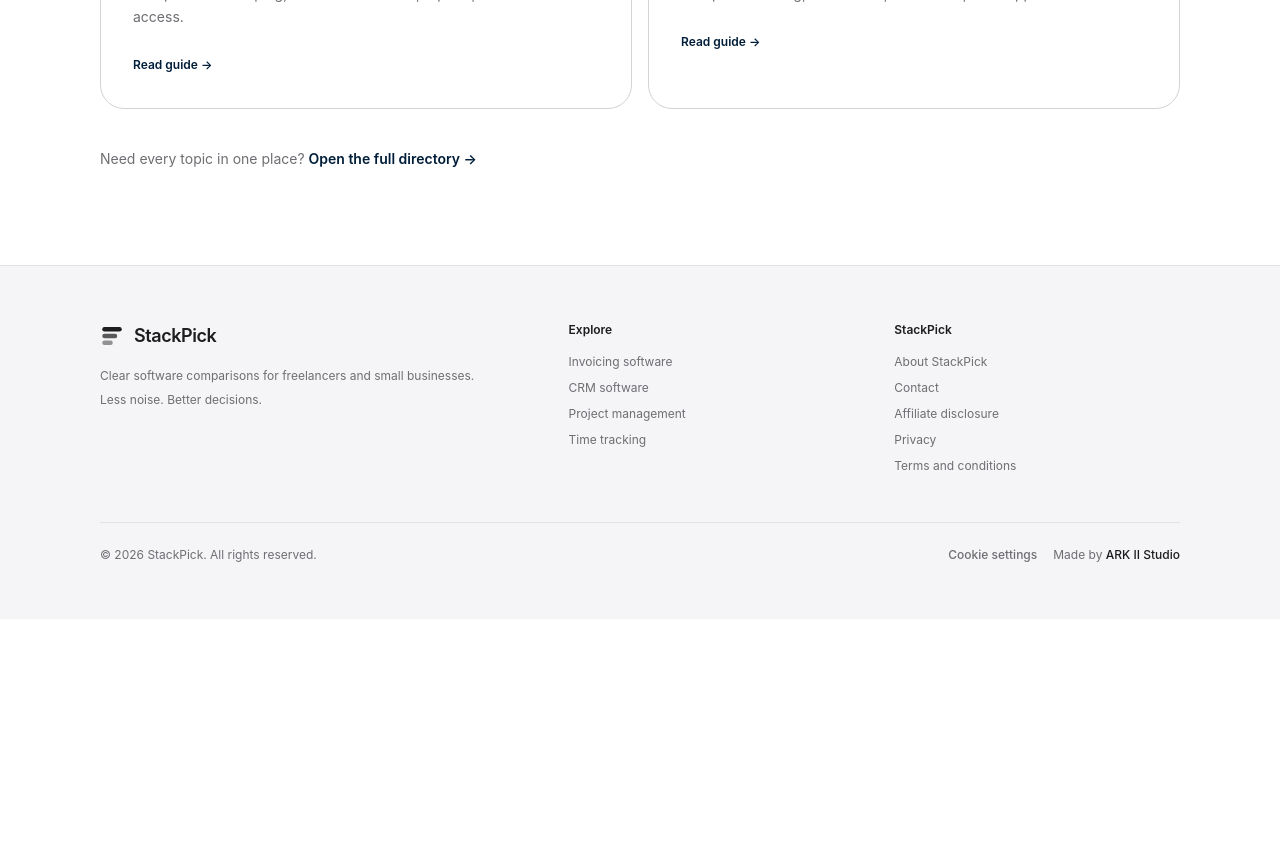
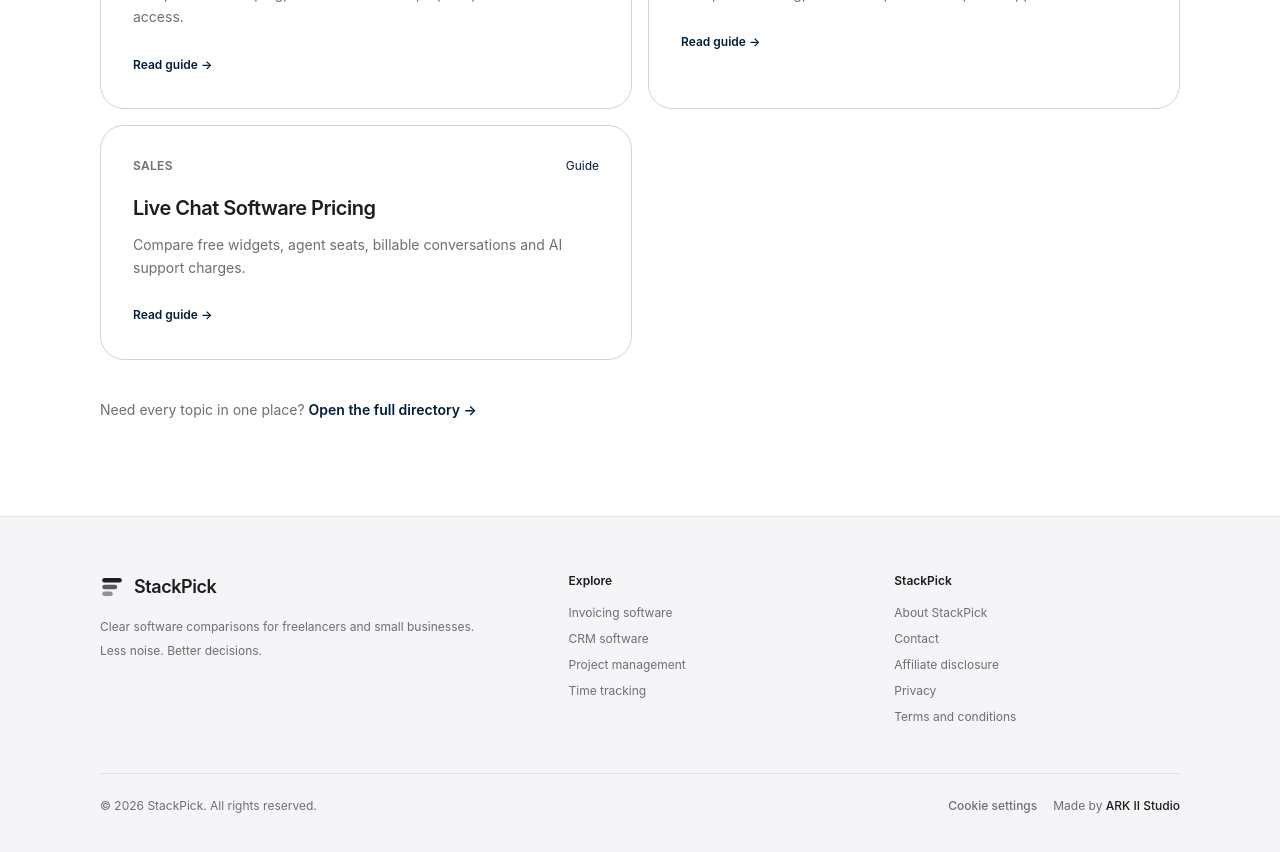
Before and after one commit to LinukaBandara/StackPick, a Next.js app: page /guides in a window 1280 px wide. Shown: the part 2180-3032 px from the top of the page. Before the commit the page ends 2799 px from the top, so only its background shows below. Built offline with nearby package versions, Linux system fonts and the light colour scheme; no server answers.

Commit message:
Index live chat pricing guide

```diff
--- a/app/guides/page.tsx
+++ b/app/guides/page.tsx
@@ -22,6 +22,7 @@ const GUIDES = [
   { title: "Developer Tools for GitHub Workflows", desc: "Compare tools that support everyday repository and collaboration work.", href: "/best/github-tools-for-developers", category: "Development" },
   { title: "Best Accounting Software for Small Business", desc: "Compare bookkeeping, bank reconciliation, reports, and accountant access.", href: "/best/accounting-software", category: "Finance" },
   { title: "Best Help Desk Software for Small Business", desc: "Compare ticketing, automation, team limits, and support workflows.", href: "/best/help-desk-software", category: "Operations" },
+  { title: "Live Chat Software Pricing", desc: "Compare free widgets, agent seats, billable conversations and AI support charges.", href: "/best/live-chat-software-pricing", category: "Sales" },
 ];
 
 export default function GuidesPage() {
```
